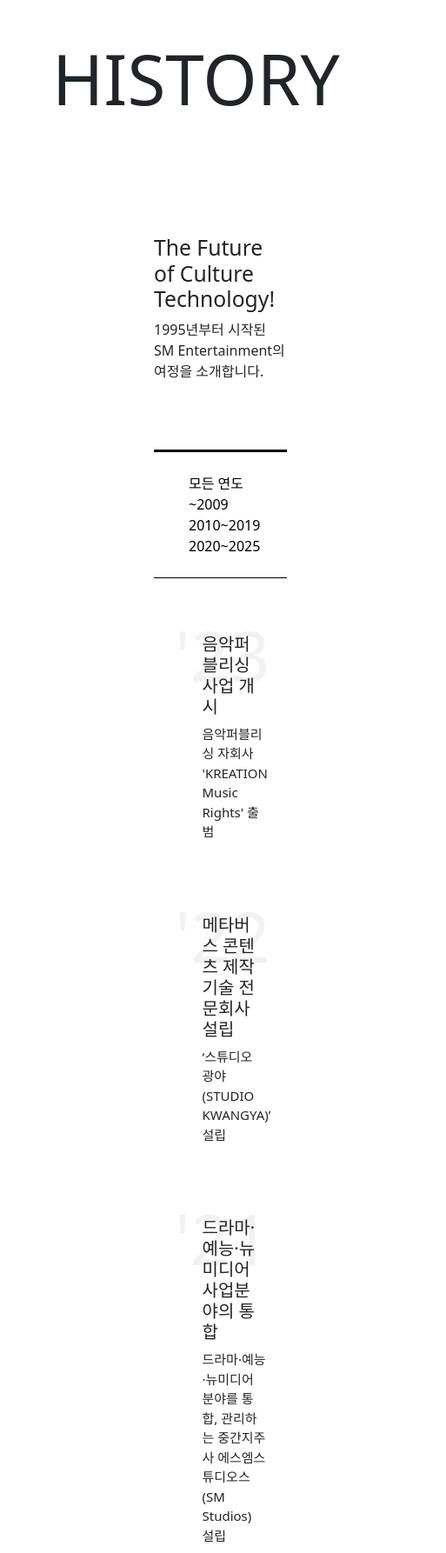
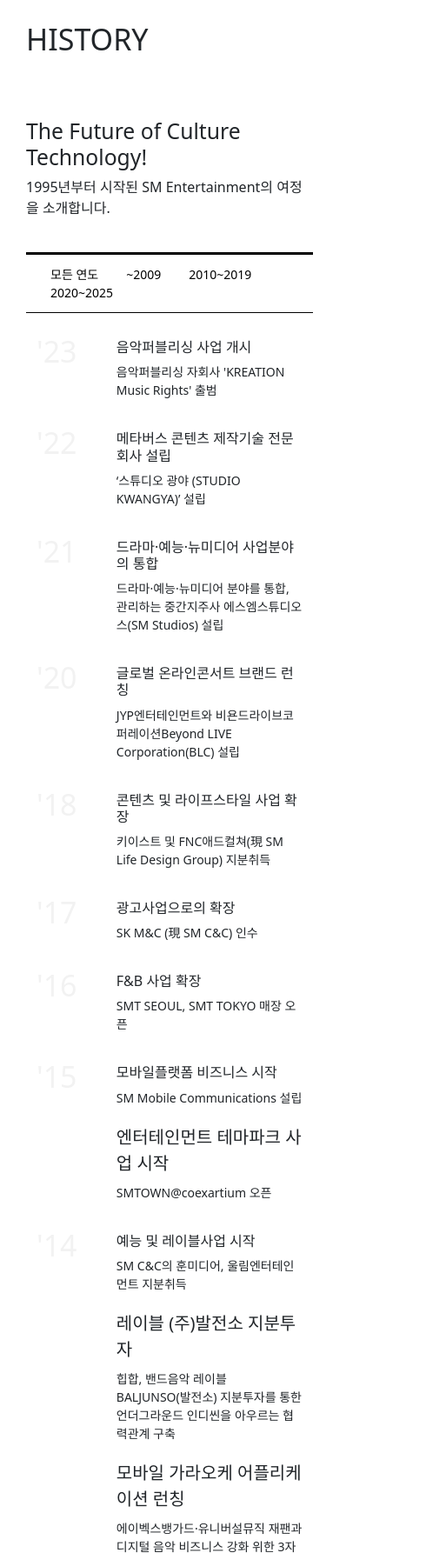
Before and after one commit to csyeong/html-coornu-study-group, a plain HTML site: page company/company-history-index.html in a window 390 px wide. Shown: the top 1786 px of the page at 87% size, 513 px wide, since content can reach past the window. Drawn offline with nearby package versions, Linux system fonts and the light colour scheme.

Commit message:
history add mobile style

```diff
--- a/company/company-history-index.html
+++ b/company/company-history-index.html
@@ -114,7 +114,7 @@
                             <div class="choi-history-detail-box">
                                 <h4>모바일플랫폼 비즈니스 시작</h4>
                                 <p>SM Mobile Communications 설립</p>
-                                <h4>엔터테인먼트 테마파크 사업 시작</h4>
+                                <div class="choi-history-detail-sub">엔터테인먼트 테마파크 사업 시작</div>
                                 <p>SMTOWN@coexartium 오픈</p>
                             </div>
                         </section>
@@ -125,11 +125,11 @@
                             <div class="choi-history-detail-box">
                                 <h4>예능 및 레이블사업 시작</h4>
                                 <p>SM C&C의 훈미디어, 울림엔터테인먼트 지분취득</p>
-                                <h4>레이블 (주)발전소 지분투자</h4>
+                                <div class="choi-history-detail-sub">레이블 (주)발전소 지분투자</div>
                                 <p>힙합, 밴드음악 레이블 BALJUNSO(발전소) 지분투자를 통한 언더그라운드 인디씬을 아우르는 협력관계 구축</p>
-                                <h4>모바일 가라오케 어플리케이션 런칭</h4>
+                                <div class="choi-history-detail-sub">모바일 가라오케 어플리케이션 런칭</div>
                                 <p>에이벡스뱅가드·유니버설뮤직 재팬과 디지털 음악 비즈니스 강화 위한 3자 합작회사 everysing Japan 설립</p>
-                                <h4>(유)드래곤타이거1호 문화투자목적 설립</h4>
+                                <div class="choi-history-detail-sub">(유)드래곤타이거1호 문화투자목적 설립</div>
                                 <p>홍콩 최대 엔터테인먼트 기업 미디어 아시아 그룹(Media Asia Group Holdings Limited)과 한중 합작사업 전략적 제휴를 체결해 중국 시장 진출 및 영화, 드라마, TV 프로그램 등 미디어 엔터테인먼트 콘텐츠 투자를 위한 드래곤 타이거 캐피탈 파트너스(Dragon Tiger Capital Partners L.P., 이하 DTCP) 설립</p>
                             </div>
                         </section>
@@ -148,11 +148,11 @@
                             </div>
                             <div class="choi-history-detail-box">
                                 <h4>와인 유통사업 시작</h4>
-                                <h4>SM Entertainment Beijing 설립</h4>
+                                <div class="choi-history-detail-sub">SM Entertainment Beijing 설립</div>
                                 <p>SM Entertainment Beijing Co., Ltd 설립</p>
-                                <h4>Visual Content Business</h4>
+                                <div class="choi-history-detail-sub">Visual Content Business</div>
                                 <p>아시아 최대 영상 콘텐츠 제작, 배우/MC 매니지먼트 기업 설립을 목표로 코스닥 상장사 BT&I를 인수한 후 사명 (주)에스엠컬처앤콘텐츠로 변경. 드라마 제작 등 글로벌 영상 콘텐츠 사업을 영위하고 있으며, 관광, 레저, 여행 사업과 K-POP 콘텐츠를 결합해 K-컬쳐 비즈니스 모델 확산에 기여</p>
-                                <h4>Global Concert Business</h4>
+                                <div class="choi-history-detail-sub">Global Concert Business</div>
                                 <p>글로벌 공연 사업을 위해 홍콩에 본사를 두고 있는 자회사 Dream Maker Entertainment와 본격적으로 공연사업 시작</p>
                             </div>
                         </section>
@@ -175,11 +175,11 @@
                             <div class="choi-history-detail-box">
                                 <h4>Karaoke Business</h4>
                                 <p>SM Amusement 설립</p>
-                                <h4>Food & Beverage</h4>
+                                <div class="choi-history-detail-sub">Food & Beverage</div>
                                 <p>SM F&B 설립</p>
-                                <h4>Retail/Fashion/Merchandising</h4>
+                                <div class="choi-history-detail-sub">Retail/Fashion/Merchandising</div>
                                 <p>SM Brand Marketing 설립</p>
-                                <h4>SM Entertainment USA</h4>
+                                <div class="choi-history-detail-sub">SM Entertainment USA</div>
                                 <p>SM Entertainment USA Inc. 설립</p>
                             </div>
                         </section>
@@ -202,7 +202,7 @@
                             <div class="choi-history-detail-box">
                                 <h4>JAPAN Expansion</h4>
                                 <p>SM Entertainment JAPAN 설립</p>
-                                <h4>온라인, 모바일 분야 사업 확장</h4>
+                                <div class="choi-history-detail-sub">온라인, 모바일 분야 사업 확장</div>
                                 <p>Fandango KOREA 설립을 통해 국내 최초 엔터테인먼트 관련 온라인, 모바일 콘텐츠 서비스 시작</p>
                             </div>
                         </section>
--- a/style.css
+++ b/style.css
@@ -34,6 +34,7 @@
     padding-bottom: 0px;
     font-weight: 500;
     color: black;
+    font-size: 15px;
 }
 
 .choi-history-nav-link:hover{
@@ -91,3 +92,67 @@
     margin-bottom: 0px;
     font-size: 15px;
 }
+
+.choi-history-detail-sub{
+    font-size: 20px;
+    margin-bottom: 0px;
+    padding-top: 30px;
+    padding-bottom: 8px;
+}
+
+@media (max-width: 600px){
+    .choi-history-header{
+        font-size: 34px;
+        padding: 20px 30px;
+    }
+
+    .choi-history-main-box{
+        width: 100%;
+        padding: 45px 30px;
+    }
+
+    .choi-history-nav-box{
+        margin-top: 39px;
+    }
+
+    .choi-history-nav{
+        padding: 12px;
+    }
+
+    .choi-history-nav-link{
+        font-size: 14px;
+    }
+
+    .choi-history-contents-out-box{
+        padding-top: 24px;
+        padding-bottom: 30px;
+        padding-left: 12px;
+        padding-right: 12px;
+    }
+
+    .choi-history-contents-box{
+        padding-bottom: 30px;
+    }
+
+    .choi-history-contents-last-box{
+        padding-bottom: 0px;
+    }
+
+    .choi-history-contents-box h1{
+        font-size: 34px;
+    }
+
+    .choi-history-detail-box h4{
+        font-size: 16px;
+        padding-top: 6px;
+        padding-bottom: 8px;
+    }
+
+    .choi-history-detail-box p{
+        font-size: 14px;
+    }
+
+    .choi-history-detail-sub{
+        padding-top: 20px;
+    }
+}
```
